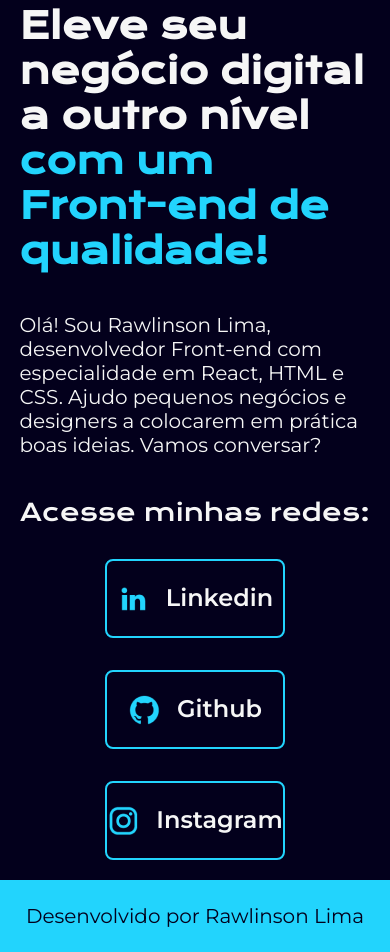
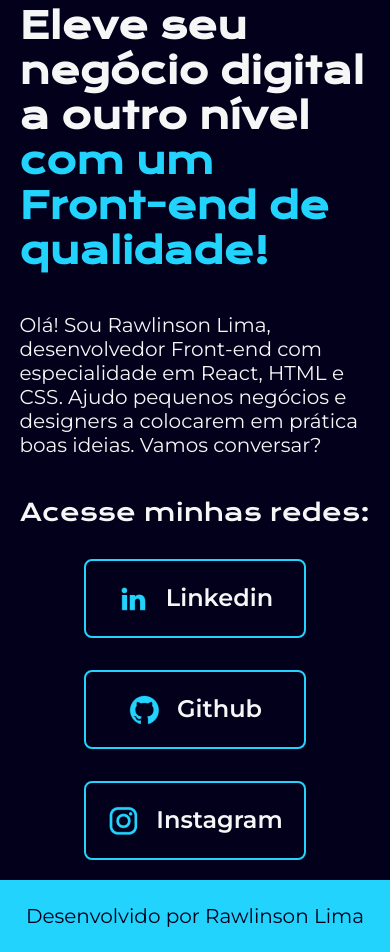
Before and after one commit to rawlinsonlima/portifolio-html, a plain HTML site: page index.html in a window 390 px wide. Shown: the part 448-1400 px from the top of the page. Drawn offline with nearby package versions, Linux system fonts and the light colour scheme.

Commit message:
Update style.css

```diff
--- a/styles/style.css
+++ b/styles/style.css
@@ -149,5 +149,9 @@ body {
     .apresentacao__conteudo {
         width: auto;
     }
+     .apresentacao__links__navegacao {
+        padding: 21.5px;
+
+    }
 
 }
```
